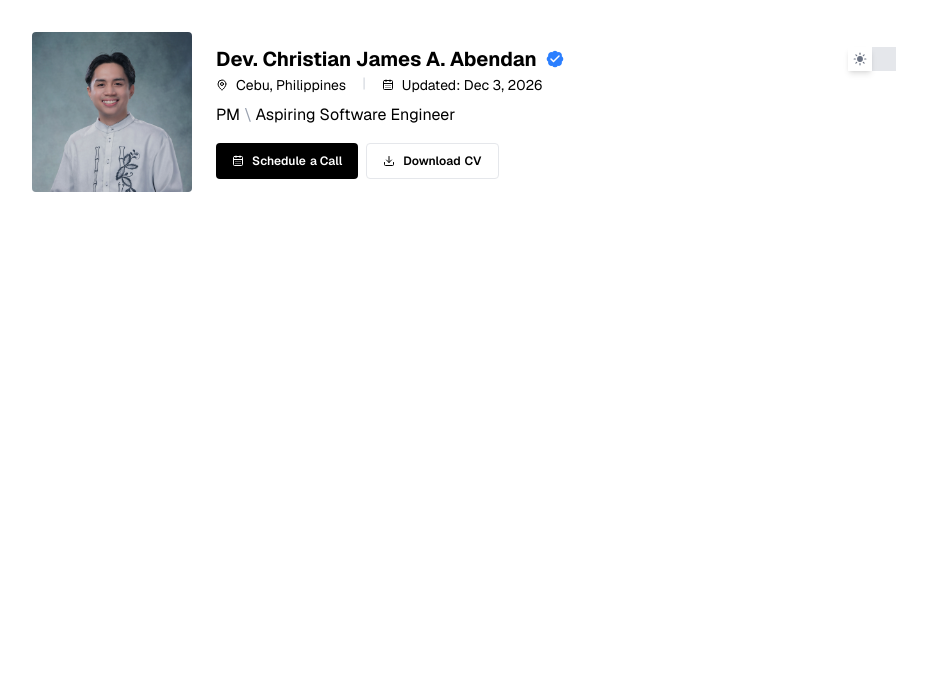
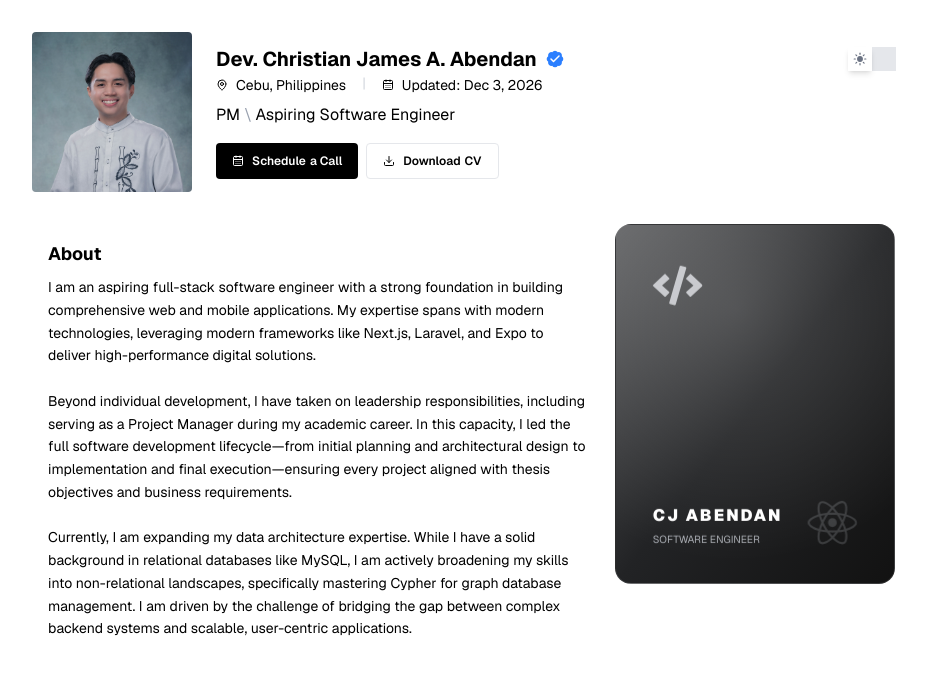
Before and after one commit to cjabendan/cj-dev, a Next.js app: page / in a window 1280 px wide. Shown: the top 674 px of the page, without its empty margins (176-1103 px from the left). Built offline with nearby package versions, Linux system fonts and the light colour scheme.

Commit message:
feat: design about section with access card

```diff
--- a/app/page.tsx
+++ b/app/page.tsx
@@ -1,4 +1,5 @@
 
+import About from "@/components/About";
 import ProfileHeader from "@/components/ProfileHeader";
 
 
@@ -7,7 +8,7 @@ export default function Portfolio() {
     <main className="animate-fade-in">
       <div className="max-w-4xl mx-auto px-4 py-8">
         <ProfileHeader />
-
+        <About />
       </div>
     </main>
   );
--- /dev/null
+++ b/components/About.tsx
@@ -0,0 +1,40 @@
+import React from "react";
+import AccessCard from "./AccessCard";
+
+export default function About() {
+  return (
+    <section className="grid grid-cols-1 md:grid-cols-6 gap-2">
+      <div className="bento-card p-4 col-span-1 md:col-span-4 space-y-2 group animate-fade-in">
+        <h2 className="text-lg font-bold">About</h2>
+        <p className="text-sm text-foreground/70 leading-relaxed">
+          I am an aspiring full-stack software engineer with a strong foundation
+          in building comprehensive web and mobile applications. My expertise
+          spans with modern technologies, leveraging modern frameworks like
+          Next.js, Laravel, and Expo to deliver high-performance digital
+          solutions.
+          <br />
+          <br />
+          Beyond individual development, I have taken on leadership
+          responsibilities, including serving as a Project Manager during my
+          academic career. In this capacity, I led the full software development
+          lifecycle—from initial planning and architectural design to
+          implementation and final execution—ensuring every project aligned with
+          thesis objectives and business requirements.
+          <br />
+          <br />
+          Currently, I am expanding my data architecture expertise. While I have
+          a solid background in relational databases like MySQL, I am actively
+          broadening my skills into non-relational landscapes, specifically
+          mastering Cypher for graph database management. I am driven by the
+          challenge of bridging the gap between complex backend systems and
+          scalable, user-centric applications.
+        </p>
+      </div>
+      <div className="col-span-1 md:col-span-2 md:row-span-3 space-y-2 animate-fade-in animation-delay-200">
+        <div className="flex justify-center mb-2">
+          <AccessCard />
+        </div>
+      </div>
+    </section>
+  );
+}
--- a/components/AccessCard.tsx
+++ b/components/AccessCard.tsx
@@ -0,0 +1,34 @@
+import { FaCode, FaReact } from "react-icons/fa";
+
+export default function AccessCard() {
+  return (
+    <div className="group relative flex min-h-[360px] cursor-pointer flex-col justify-between overflow-hidden rounded-[16px] border border-white/10 bg-gradient-to-br from-[#636466] via-[#3c3d3f] via-[#222325] to-[#121212] p-10 text-white transition-transform duration-300 [perspective:1000px] [transform-style:preserve-3d]">
+      <div className="pointer-events-none absolute inset-0 z-0 bg-[radial-gradient(circle_at_120px_84px,_rgba(255,255,255,0.15),_transparent_80%)]" />
+
+      <div className="z-10 flex h-full flex-col justify-between [transform:translateZ(30px)] [transform-style:preserve-3d]">
+        <div className="text-[3rem] text-gray-200 opacity-80">
+          <FaCode />
+        </div>
+
+        {/* Bottom Section */}
+        <div className="mt-auto flex items-end justify-between gap-6">
+          <div className="min-w-0">
+            {" "}
+            {/* min-w-0 allows truncation if the name gets too long */}
+            <div className="truncate text-base font-black uppercase tracking-[2px] text-white">
+              Cj Abendan
+            </div>
+            <div className="mt-1 flex items-center whitespace-nowrap text-[10px] uppercase text-gray-300 opacity-80">
+              SOFTWARE ENGINEER
+            </div>
+          </div>
+
+          {/* Large React Icon positioned on the right */}
+          <div className="flex-shrink-0 text-[3rem] text-gray-300 opacity-20 [transform:translateZ(20px)]">
+            <FaReact />
+          </div>
+        </div>
+      </div>
+    </div>
+  );
+}
--- a/package.json
+++ b/package.json
@@ -13,7 +13,8 @@
     "next": "16.2.6",
     "next-themes": "^0.4.6",
     "react": "19.2.4",
-    "react-dom": "19.2.4"
+    "react-dom": "19.2.4",
+    "react-icons": "^5.6.0"
   },
   "devDependencies": {
     "@tailwindcss/postcss": "^4",
```
Also changed, not shown: 2 other files (tests, documents, lock files or other folders).
